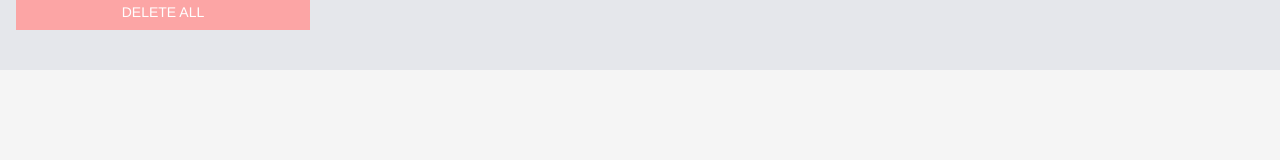
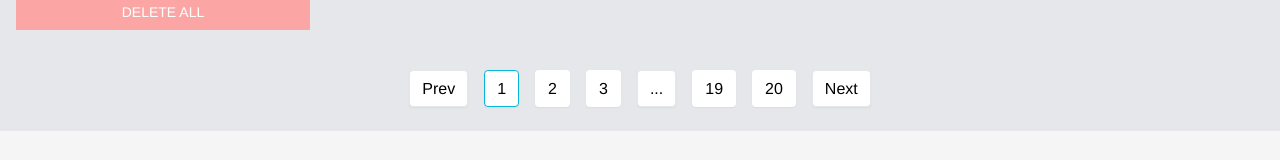
Before and after one commit to quyentrankhanhha/ecommerce, a React (Vite) app: page / in a window 1280 px wide. Shown: the part 586-746 px from the top of the page. Built offline with nearby package versions, Linux system fonts and the light colour scheme; no server answers.

Commit message:
pagination in product list

```diff
--- a/package.json
+++ b/package.json
@@ -19,6 +19,7 @@
     "@tanstack/react-query": "^4.24.6",
     "@tanstack/react-query-devtools": "^4.24.6",
     "axios": "^1.3.2",
+    "classnames": "^2.3.2",
     "framer-motion": "^9.0.3",
     "lodash": "^4.17.21",
     "react": "^18.2.0",
--- /dev/null
+++ b/src/components/Pagination/Pagination.tsx
@@ -0,0 +1,95 @@
+import classNames from 'classnames'
+
+interface Props {
+  page: number
+  setPage: React.Dispatch<React.SetStateAction<number>>
+  totalPages: number
+}
+
+/**
+with range = 2
+[1] 2 3 ... 19 20
+1 [2] 3 4 ... 19 20
+1 2 [3] 4 5 ... 19 20
+1 2 3 [4] 5 6 ... 19 20
+1 2 3 4 [5] 6 7 ... 19 20
+
+1 2 ... 4 5 [6] 8 9 ... 19 20
+1 2 ... 13 14 [15] 16 17 ... 19 20
+
+1 2 ... 14 15 [16] 17 18 19 20
+1 2 ... 15 16 [17] 18 19 20
+1 2 ... 16 17 [18] 19 20
+1 2 ... 17 18 [19] 20
+1 2 ... 18 19 [20]
+ */
+
+const RANGE = 2
+
+export default function Pagination({ page, setPage, totalPages }: Props) {
+  const renderPagination = () => {
+    let dotAfter = false
+    let dotBefore = false
+
+    const renderDotBefore = (index: number) => {
+      if (!dotBefore) {
+        dotBefore = true
+        return (
+          <button key={index} className='mx-2 rounded border bg-white px-3 py-2 shadow-sm'>
+            ...
+          </button>
+        )
+      }
+      return null
+    }
+
+    const renderDotAfter = (index: number) => {
+      if (!dotAfter) {
+        dotAfter = true
+        return (
+          <button key={index} className='mx-2 rounded border bg-white px-3 py-2 shadow-sm'>
+            ...
+          </button>
+        )
+      }
+      return null
+    }
+    return Array(totalPages)
+      .fill(0)
+      .map((_, index) => {
+        const pageNumber = index + 1
+
+        if (page <= RANGE * 2 + 1 && pageNumber > page + RANGE && pageNumber < totalPages - RANGE + 1) {
+          return renderDotAfter(index)
+        } else if (page > RANGE * 2 + 1 && page < totalPages - RANGE * 2) {
+          if (pageNumber < page - RANGE && pageNumber > RANGE) {
+            return renderDotBefore(index)
+          } else if (pageNumber > page + RANGE && pageNumber < totalPages - RANGE + 1) {
+            return renderDotAfter(index)
+          }
+        } else if (page >= totalPages - RANGE * 2 && pageNumber > RANGE && pageNumber < page - RANGE) {
+          return renderDotBefore(index)
+        }
+        return (
+          <button
+            key={index}
+            className={classNames('mx-2 rounded border bg-white px-3 py-2 shadow-sm', {
+              'border-cyan-500': pageNumber === page,
+              'border-transparent': pageNumber !== page
+            })}
+            onClick={() => setPage(pageNumber)}
+          >
+            {pageNumber}
+          </button>
+        )
+      })
+  }
+
+  return (
+    <div className='mt-6 flex flex-wrap justify-center'>
+      <button className='mx-2 rounded border bg-white px-3 py-2 shadow-sm'>Prev</button>
+      {renderPagination()}
+      <button className='mx-2 rounded border bg-white px-3 py-2 shadow-sm'>Next</button>
+    </div>
+  )
+}
--- /dev/null
+++ b/src/components/Pagination/index.ts
@@ -0,0 +1,3 @@
+import Pagination from './Pagination'
+
+export default Pagination
--- a/src/pages/ProductList/ProductList.tsx
+++ b/src/pages/ProductList/ProductList.tsx
@@ -1,5 +1,7 @@
 import { useQuery } from '@tanstack/react-query'
+import { useState } from 'react'
 import productApi from 'src/apis/product.api'
+import Pagination from 'src/components/Pagination'
 import useQueryParams from 'src/hooks/useQueryParams'
 import AsideFilter from './AsideFilter'
 import Product from './Product/Product'
@@ -7,6 +9,8 @@ import SortProductList from './SortProductList'
 
 export default function ProductList() {
   const queryParams = useQueryParams()
+  const [page, setPage] = useState(1)
+
   const { data } = useQuery({
     queryKey: ['products', queryParams],
     queryFn: () => {
@@ -33,6 +37,7 @@ export default function ProductList() {
             </div>
           </div>
         </div>
+        <Pagination page={page} setPage={setPage} totalPages={20} />
       </div>
     </div>
   )
```
Also changed, not shown: 1 other file (tests, documents, lock files or other folders).
